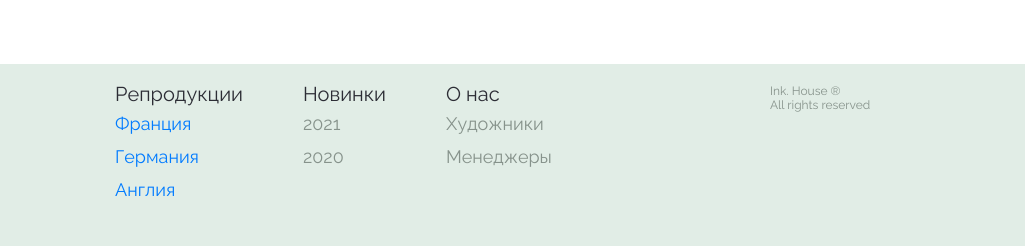
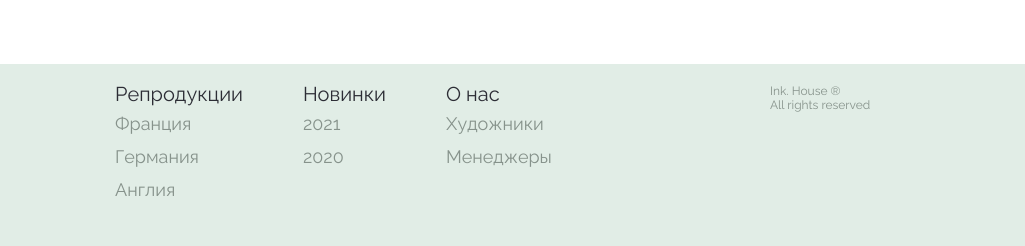
Before and after one commit to DianaKoG200/ink-house, a plain HTML site: page index.html in a window 1280 px wide. Shown: the part 3093-3339 px from the top of the page, 255-1280 px from the left. Drawn offline with nearby package versions, Linux system fonts and the light colour scheme.

Commit message:
Fix: color for li in footer

```diff
--- a/index.html
+++ b/index.html
@@ -192,9 +192,9 @@
                     <div class="one-list">
                         <a href="#painting"><h6>Репродукции</h6></a>
                         <ul>
-                            <a href="#painting"><li>Франция</li></a>
-                            <a href="#painting"><li>Германия</li></a>
-                            <a href="#painting"><li>Англия</li></a>
+                            <a href="#painting" class="color"><li>Франция</li></a>
+                            <a href="#painting" class="color"><li>Германия</li></a>
+                            <a href="#painting" class="color"><li>Англия</li></a>
                         </ul>
                     </div>
                     <div class="one-list">
--- a/styles/style.css
+++ b/styles/style.css
@@ -675,6 +675,10 @@ footer .container {
     cursor: pointer;
 }
 
+.one-list .color {
+    color: #86928B !important;
+}
+
 .all-list .rights {
     font-size: 12px;
     line-height: 120%;
```
